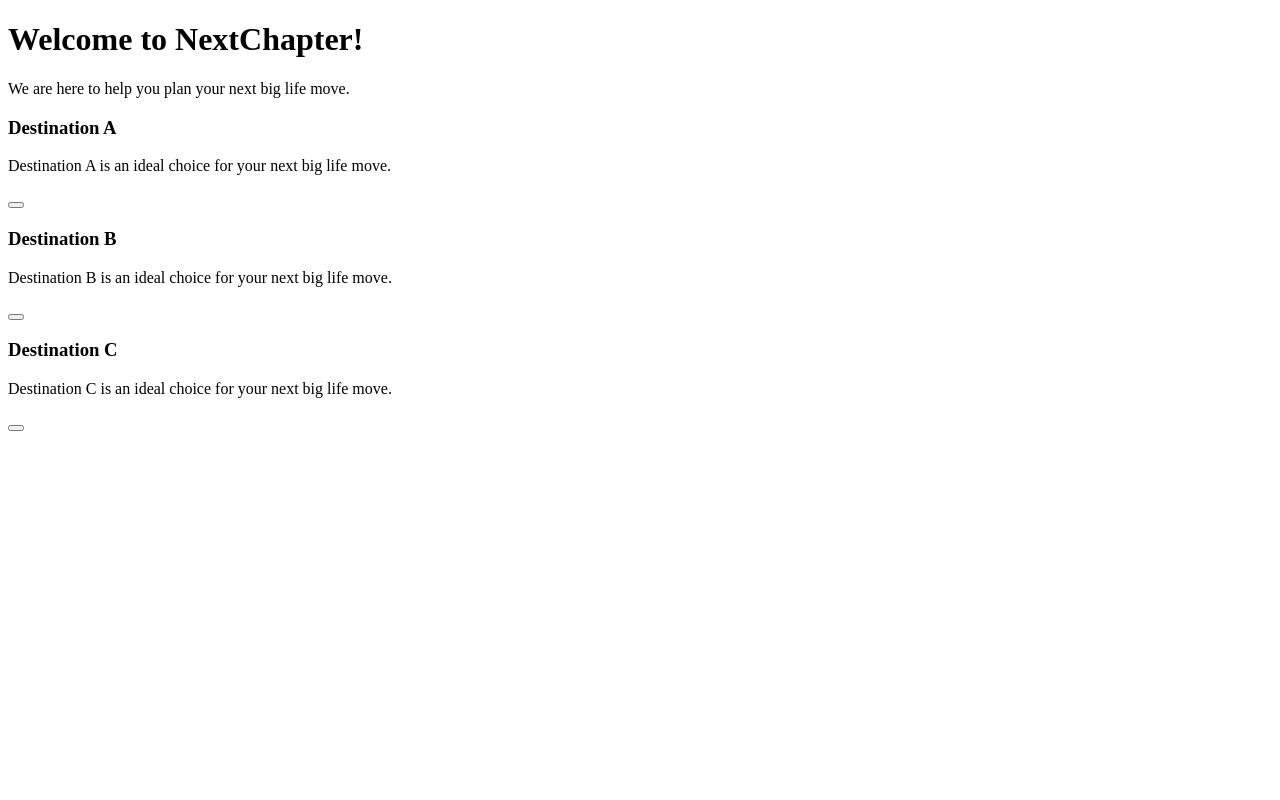
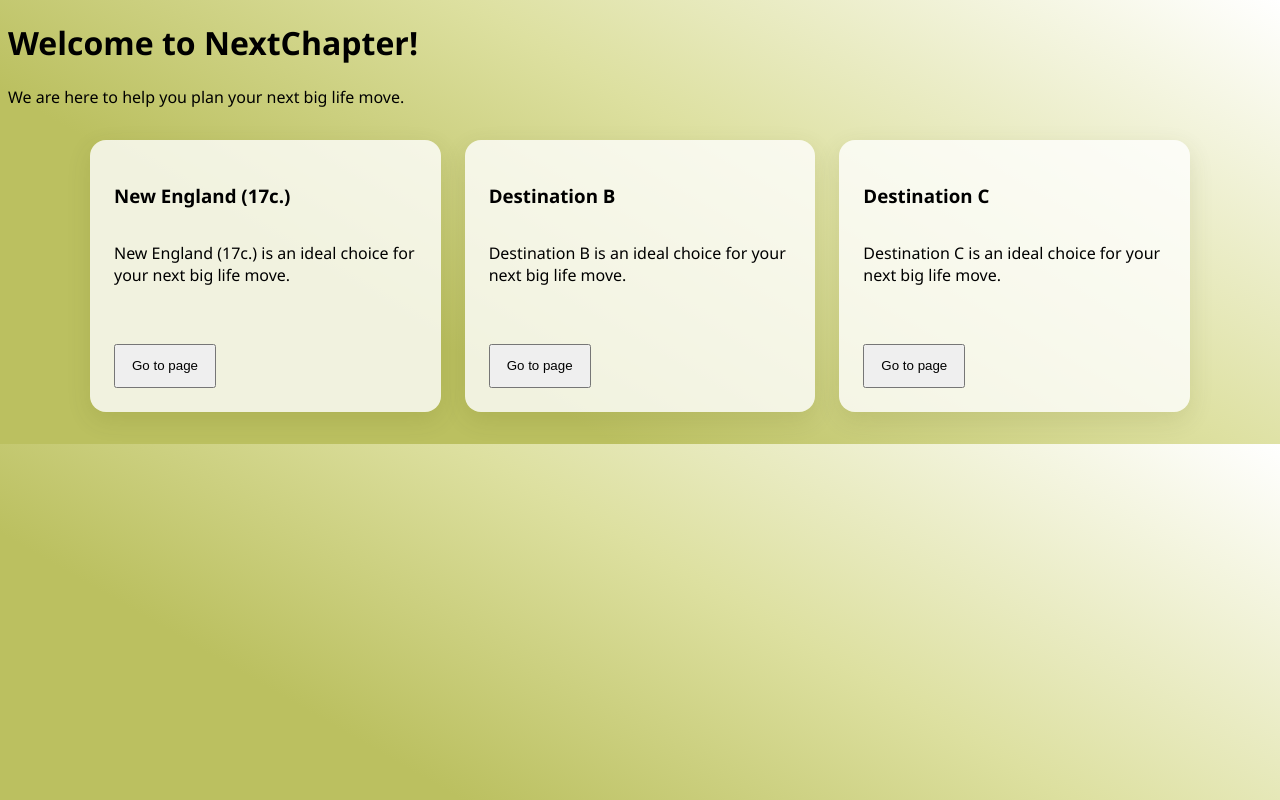
Before and after one commit to Yoon-Ha-Hwang/next-chapter, a plain HTML site: page index.html in a window 1280 px wide. Drawn offline with Linux system fonts and the light colour scheme.

Commit message:
Information cards

```diff
--- a/index.html
+++ b/index.html
@@ -4,6 +4,7 @@
     <meta charset="UTF-8">
     <meta name="viewport" content="width=device-width, initial-scale=1.0">
     <title>NextChapter</title>
+    <link rel="stylesheet" href="style.css" />
 </head>
 <body>
     <header>
@@ -14,20 +15,34 @@
     <!-- To be filled later -->
     <div class="showcase">
         <div class="location">
-            <h3 class="font">Destination A</h3>
-            <p class="font">Destination A is an ideal choice for your next big life move.</p>
-            <button class="buttondesign" onclick="toA()"></button>
+            <h3 class="font">New England (17c.)</h3>
+            <p class="font">New England (17c.) is an ideal choice for your next big life move.</p>
+            <button class="buttondesign" onclick="toA()">Go to page</button>
         </div>
         <div class="location">
             <h3 class="font">Destination B</h3>
             <p class="font">Destination B is an ideal choice for your next big life move.</p>
-            <button class="buttondesign" onclick=""></button>
+            <button class="buttondesign" onclick="toB()">Go to page</button>
         </div>
         <div class="location">
             <h3 class="font">Destination C</h3>
             <p class="font">Destination C is an ideal choice for your next big life move.</p>
-            <button class="buttondesign" onclick=""></button>
+            <button class="buttondesign" onclick="toC()">Go to page</button>
         </div>
     </div>
+
+    <script src="script.js"></script>
+    <script>
+        function toA() {
+            window.location.href="newEngland.html";
+        }
+        //I'm not adding the links yet because I haven't decided on the page name yet
+        function toB() {
+            window.location.href="";
+        }
+        function toC() {
+            window.location.href="";
+        }
+    </script>
 </body>
 </html>
```
